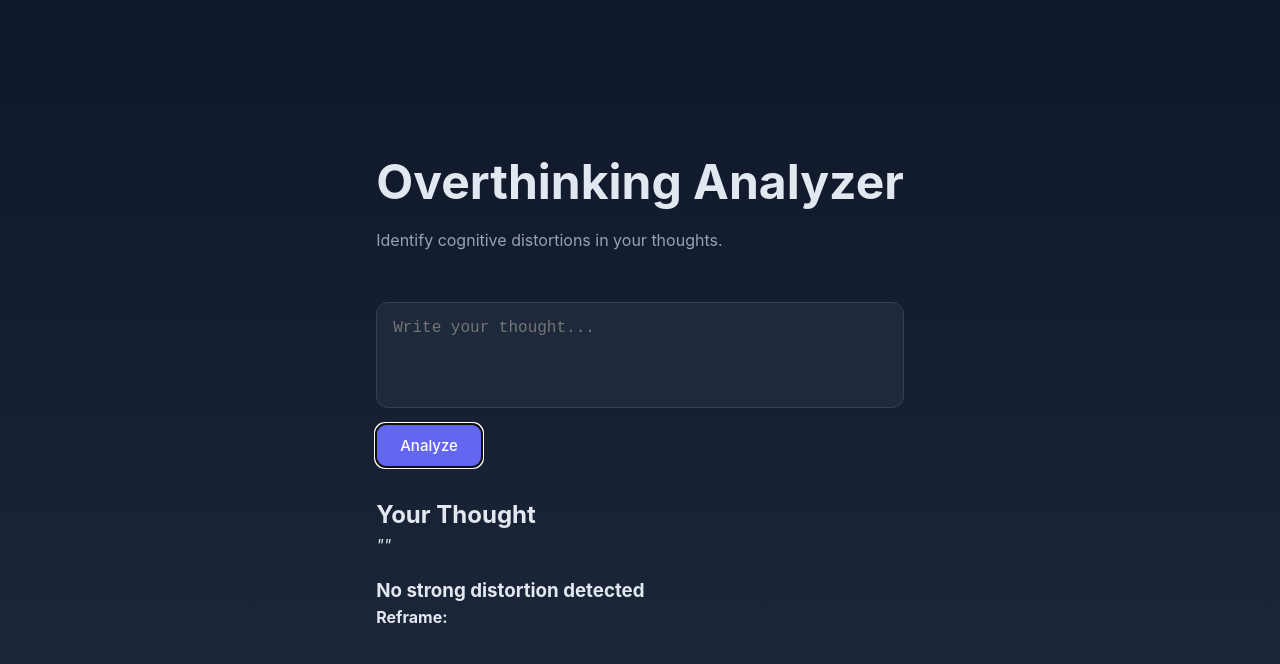
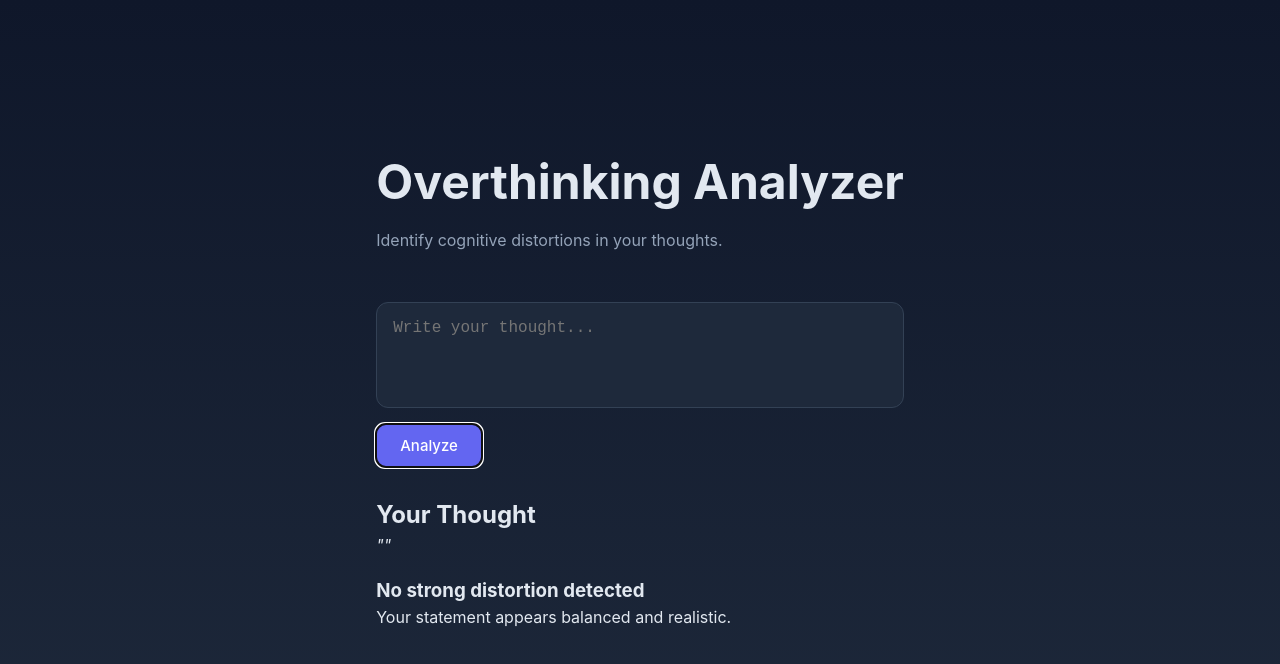
Before and after one commit to BMOit/overthinking-analyzer, a React (Vite) app: page / in a window 1280 px wide. Both pictures are taken after a click on the button "Analyze". Shown: the top 664 px of the page. Built offline with nearby package versions, Linux system fonts and the light colour scheme.

Commit message:
fix reframe

```diff
--- a/src/components/ThoughtInput.jsx
+++ b/src/components/ThoughtInput.jsx
@@ -39,7 +39,12 @@ export default function ThoughtInput() {
             <div key={index} style={{ marginBottom: "25px" }}>
               <h3>{item.type}</h3>
               <p>{item.explanation}</p>
-              <p><strong>Reframe:</strong> {item.suggestion}</p>
+
+              {item.suggestion && (
+                <p>
+                  <strong>Reframe:</strong> {item.suggestion}
+                </p>
+              )}
             </div>
           ))}
 
--- a/src/utils/analyzeThought.js
+++ b/src/utils/analyzeThought.js
@@ -24,6 +24,8 @@ export function analyzeThought(inputText) {
   return [
     {
       type: "No strong distortion detected",
+      explanation: "Your statement appears balanced and realistic.",
+      suggestion: null
     }
   ];
 }
```
